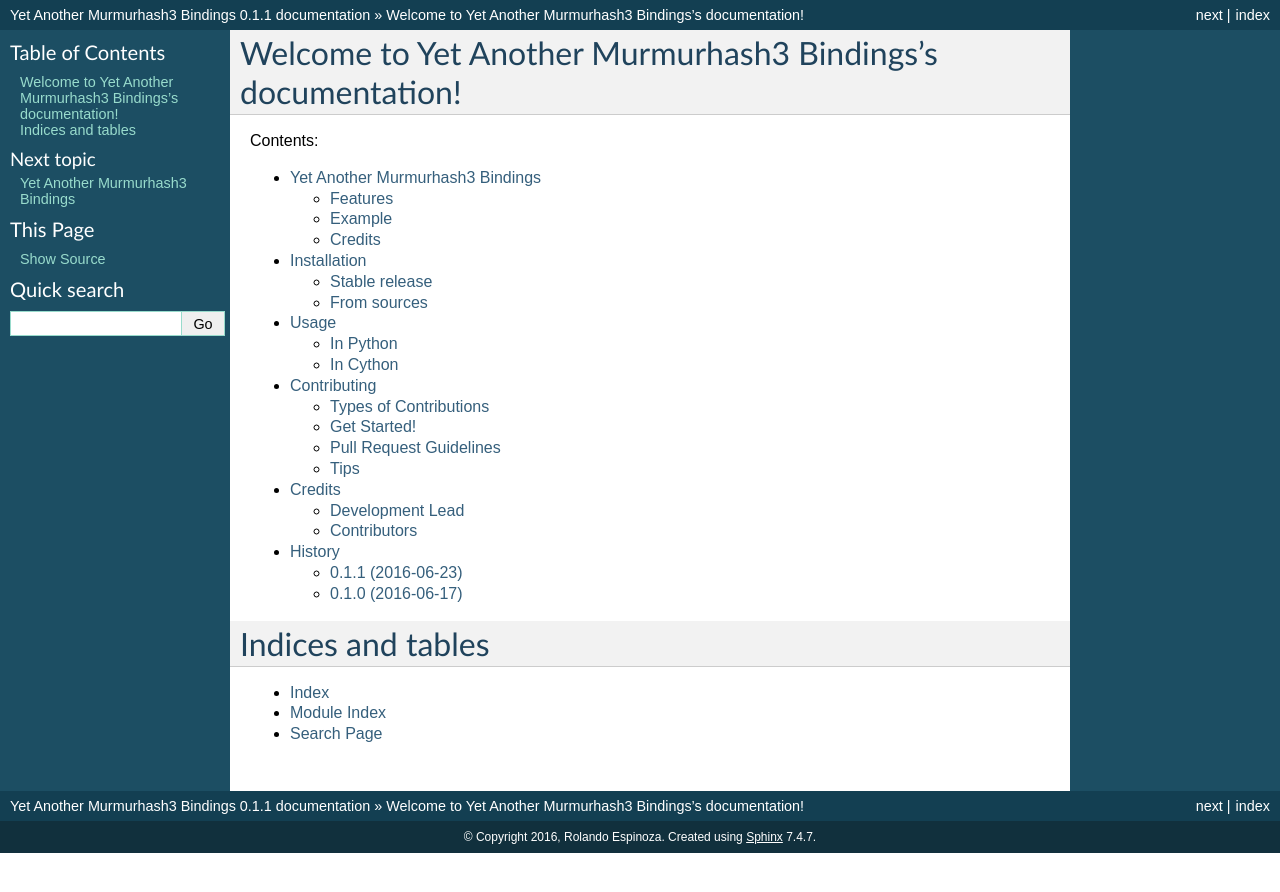
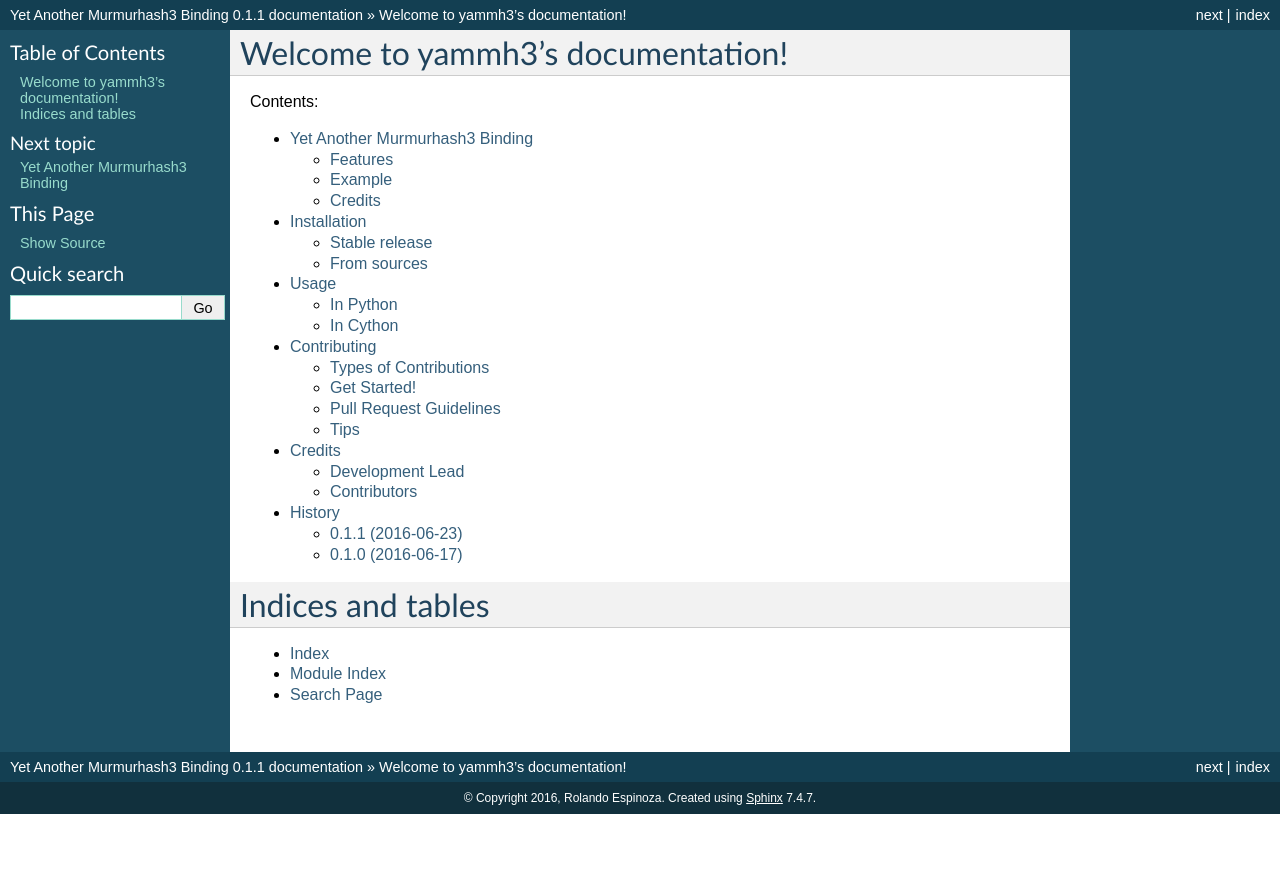
Before and after one commit to rmax/yammh3, a Sphinx documentation site: the page built from docs/index.rst, in a window 1280 px wide. Shown: the top 892 px of the page. Built offline with Sphinx 7.4.7, drawn with Linux system fonts in a browser that asks for light colours.

Commit message:
Bindings -> Binding word change.

```diff
--- a/CONTRIBUTING.rst
+++ b/CONTRIBUTING.rst
@@ -38,8 +38,8 @@
 Write Documentation
 ~~~~~~~~~~~~~~~~~~~
 
-Yet Another Murmurhash3 Bindings could always use more documentation, whether as part of the
-official Yet Another Murmurhash3 Bindings docs, in docstrings, or even on the web in blog posts,
+Yet Another Murmurhash3 Binding could always use more documentation, whether as part of the
+official Yet Another Murmurhash3 Binding docs, in docstrings, or even on the web in blog posts,
 articles, and such.
 
 Submit Feedback
--- a/README.rst
+++ b/README.rst
@@ -1,6 +1,6 @@
-================================
-Yet Another Murmurhash3 Bindings
-================================
+===============================
+Yet Another Murmurhash3 Binding
+===============================
 
 .. image:: https://img.shields.io/pypi/v/yammh3.svg
         :target: https://pypi.python.org/pypi/yammh3
@@ -13,7 +13,7 @@
         :alt: Documentation Status
 
 
-Python/Cython Murmurhash3 bindings.
+Python/Cython Murmurhash3 binding.
 
 * Free software: MIT license
 * Documentation: https://yammh3.readthedocs.org.
@@ -22,7 +22,7 @@
 --------
 
 * Provides a high-level Python API.
-* Provides a low-level Cython bindings.
+* Provides a low-level Cython binding.
 * Python 2 and 3 support.
 
 Example
--- a/docs/conf.py
+++ b/docs/conf.py
@@ -65,7 +65,7 @@
 master_doc = 'index'
 
 # General information about the project.
-project = u'Yet Another Murmurhash3 Bindings'
+project = u'Yet Another Murmurhash3 Binding'
 copyright = u'2016, Rolando Espinoza'
 
 # The version info for the project you're documenting, acts as replacement
@@ -219,7 +219,7 @@
 # [howto/manual]).
 latex_documents = [
     ('index', 'yammh3.tex',
-     u'Yet Another Murmurhash3 Bindings Documentation',
+     u'Yet Another Murmurhash3 Binding Documentation',
      u'Rolando Espinoza', 'manual'),
 ]
 
@@ -250,7 +250,7 @@
 # (source start file, name, description, authors, manual section).
 man_pages = [
     ('index', 'yammh3',
-     u'Yet Another Murmurhash3 Bindings Documentation',
+     u'Yet Another Murmurhash3 Binding Documentation',
      [u'Rolando Espinoza'], 1)
 ]
 
@@ -265,7 +265,7 @@
 #  dir menu entry, description, category)
 texinfo_documents = [
     ('index', 'yammh3',
-     u'Yet Another Murmurhash3 Bindings Documentation',
+     u'Yet Another Murmurhash3 Binding Documentation',
      u'Rolando Espinoza',
      'yammh3',
      'One line description of project.',
--- a/docs/index.rst
+++ b/docs/index.rst
@@ -3,8 +3,8 @@
    You can adapt this file completely to your liking, but it should at least
    contain the root `toctree` directive.
 
-Welcome to Yet Another Murmurhash3 Bindings's documentation!
-======================================
+Welcome to yammh3's documentation!
+==================================
 
 Contents:
 
--- a/docs/installation.rst
+++ b/docs/installation.rst
@@ -8,7 +8,7 @@
 Stable release
 --------------
 
-To install Yet Another Murmurhash3 Bindings, run this command in your terminal:
+To install Yet Another Murmurhash3 Binding, run this command in your terminal:
 
 .. code-block:: console
 
@@ -24,7 +24,7 @@
 From sources
 ------------
 
-The sources for Yet Another Murmurhash3 Bindings can be downloaded from the `Github repo`_.
+The sources for Yet Another Murmurhash3 Binding can be downloaded from the `Github repo`_.
 
 You can either clone the public repository:
 
--- a/setup.py
+++ b/setup.py
@@ -44,7 +44,7 @@
 setup(
     name='yammh3',
     version='0.1.1',
-    description="Python/Cython Murmurhash3 bindings.",
+    description="Python/Cython Murmurhash3 binding.",
     long_description=read_file('README.rst') + '\n\n' + read_file('HISTORY.rst'),
     author="Rolando Espinoza",
     author_email='rolando at rmax.io',
```
Also changed, not shown: 1 other file.
